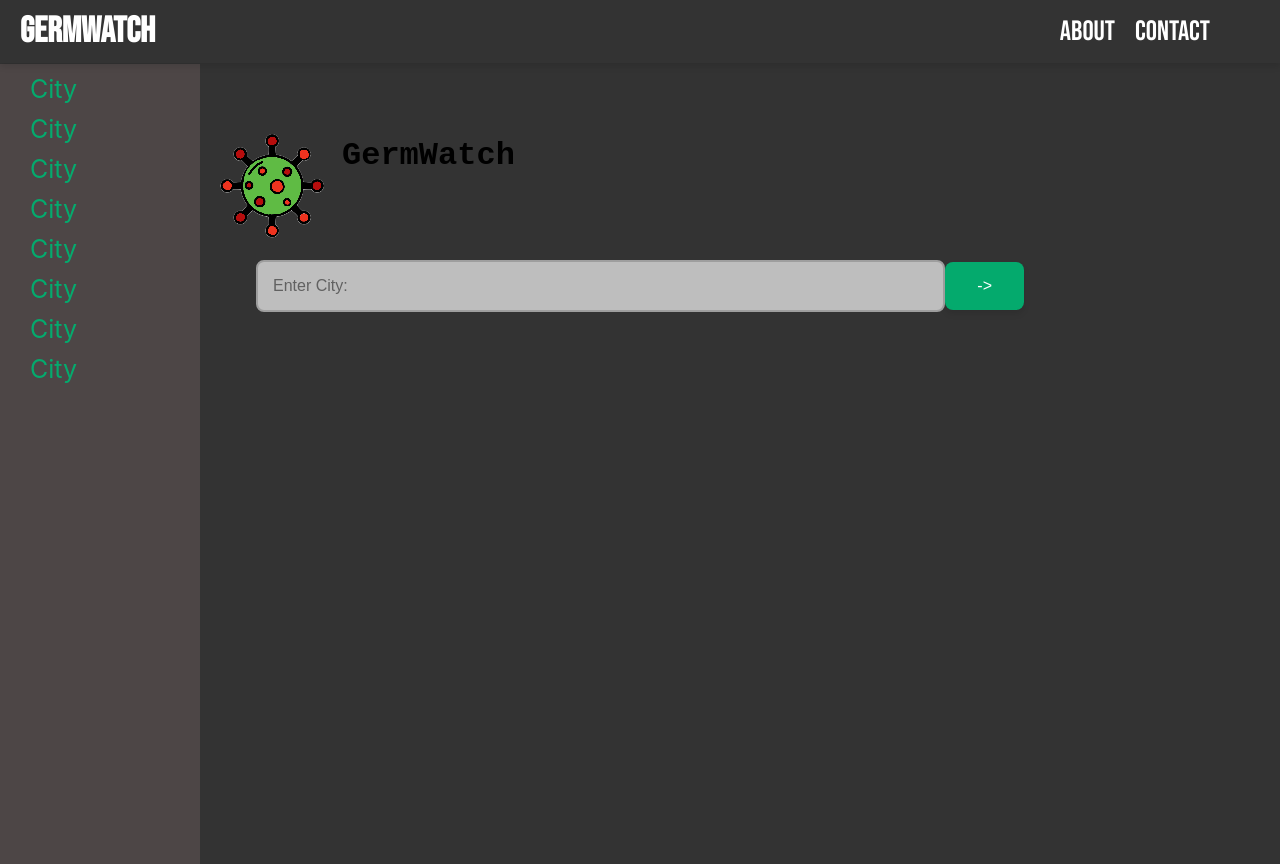
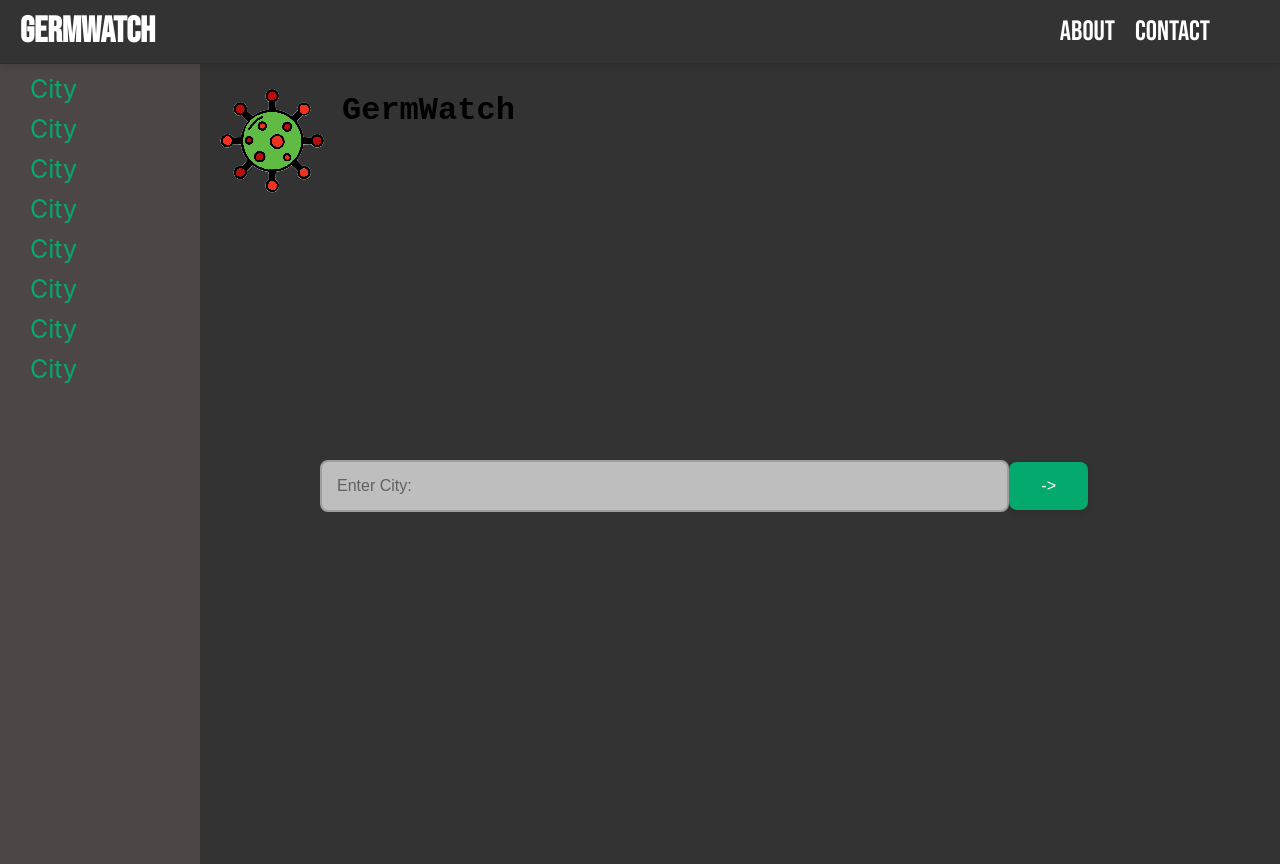
Before and after one commit to danatcosta3/C-s-get-degrees, a React (Create React App) app in the folder germwatch/: page / in a window 1280 px wide. Shown: the top 864 px of the page. Built offline with nearby package versions, Linux system fonts and the light colour scheme.

Commit message:
Homepage2

```diff
--- a/germwatch/src/HomePage.css
+++ b/germwatch/src/HomePage.css
@@ -98,6 +98,7 @@
     justify-content: flex-start; /* Align content to the left */
     width: 100%; /* Full width */
     position: absolute; /* Optional: Make it stick to the left side */
+    margin-top: -45px;
     left: 25vh;
   }
 
@@ -109,8 +110,10 @@
     display: flex; /* Use flexbox for input and button */
     align-items: center; /* Center items vertically */
     justify-content: center; /* Center horizontally */
-    margin: 200px auto; /* Add space above and below, center horizontally */
+    margin: 400px auto; /* Add space above and below, center horizontally */
+    margin-left: 320px;
     width: 60%; /* Adjust the width to make it more compact */
+
   }
 
   .button {
--- a/germwatch/src/pages/HomePage.js
+++ b/germwatch/src/pages/HomePage.js
@@ -13,6 +13,12 @@ function HomePage() {
   const handleButtonClick = () => {
     // Navigate to the MapPage with the city value as a query parameter
     navigate(`/map?city=${encodeURIComponent(city)}`);
+  };
+
+  const handleKeyDown = (e) => {
+    if (e.key === "Enter") {
+      handleButtonClick(); // Trigger button click on Enter key
+    }
   };
 
   return (
@@ -40,6 +46,7 @@ function HomePage() {
             placeholder="Enter City:"
             value={city} // Set the input value from state
             onChange={handleInputChange} // Handle input change
+            onKeyDown={handleKeyDown} // Listen for Enter key press
             className={city === "" ? "input-dim" : "input-normal"} // Conditional class for styling
           />
 
```
